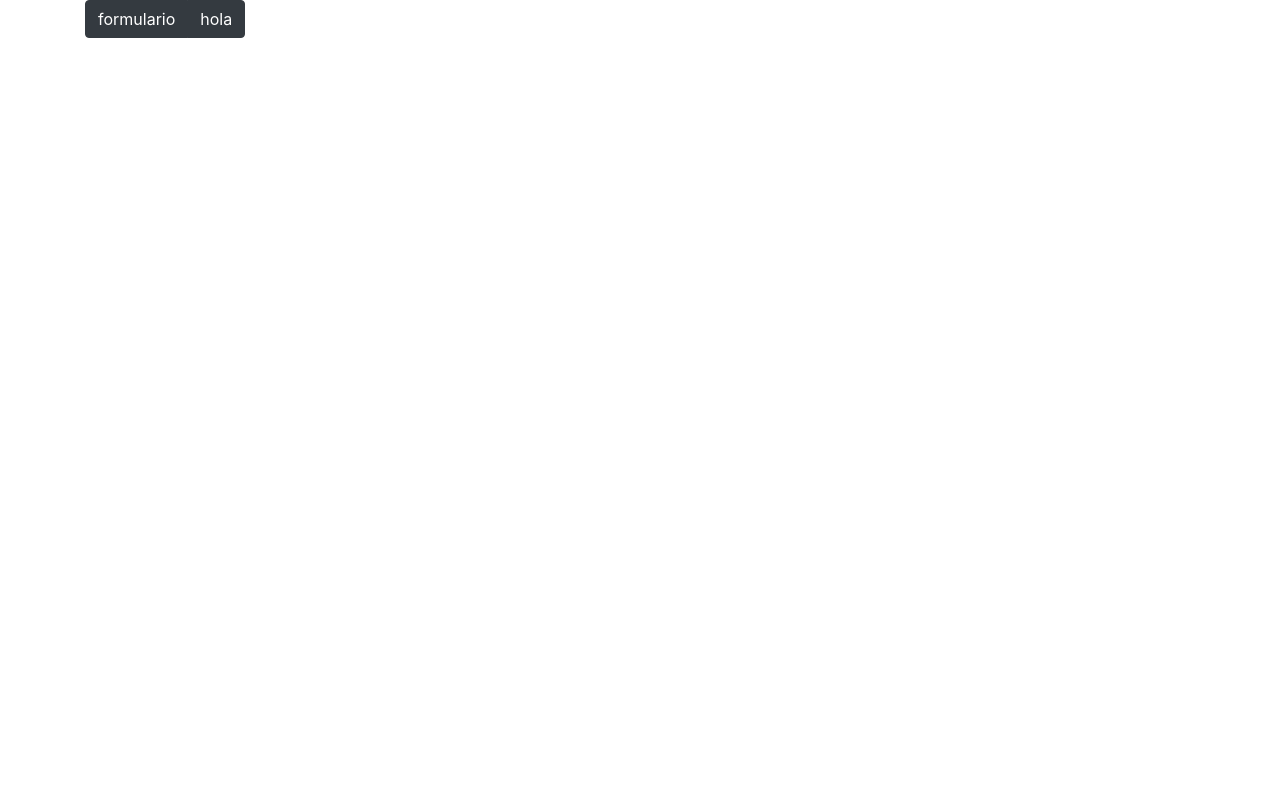
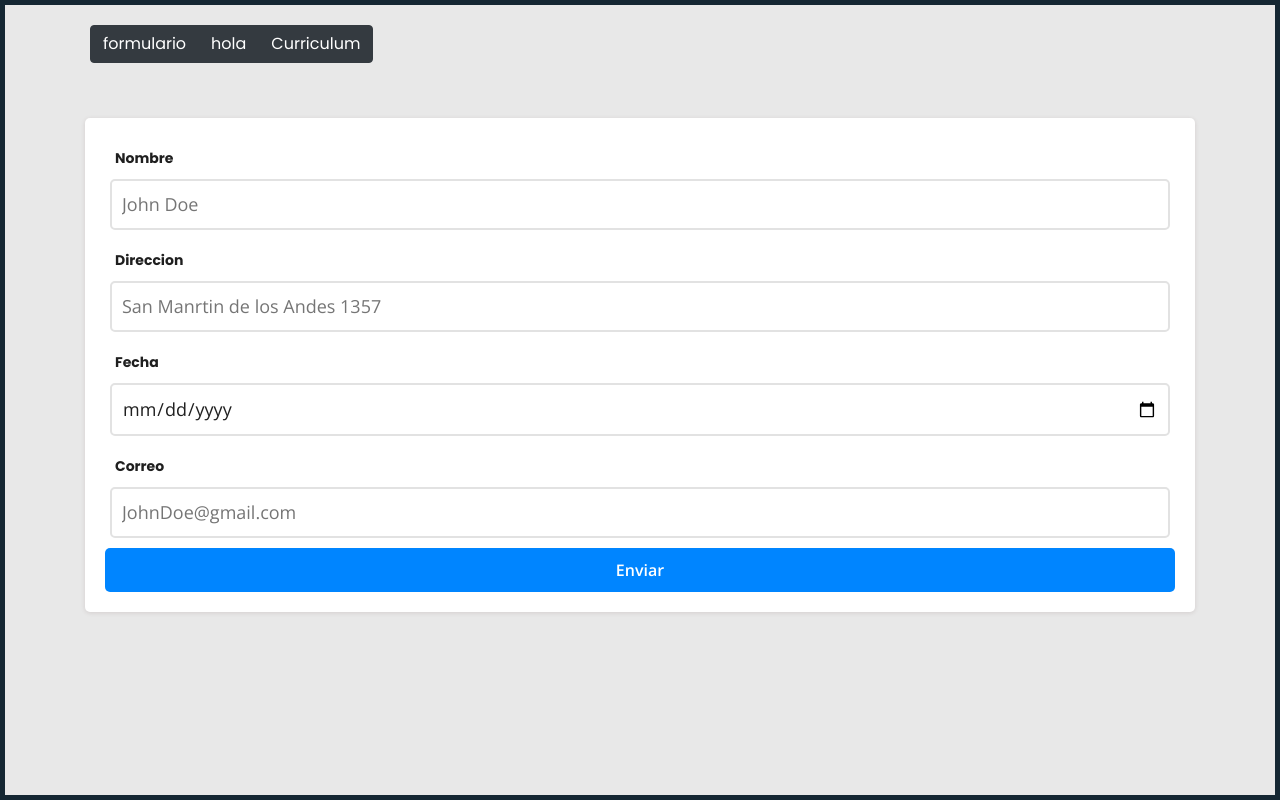
Before and after one commit to PatricioAGB/versel_react, a React (Create React App) app: page /curriculum in a window 1280 px wide. Before the commit this address had no page. Built offline with nearby package versions, Linux system fonts and the light colour scheme.

Commit message:
Agregado de Formulario curriculum

```diff
--- a/src/App.js
+++ b/src/App.js
@@ -1,6 +1,8 @@
 import React from "react";
+import Curriculum from './components/Curriculum';
 import FormsPeople from "./components/FormsPeople";
 import Hola from "./components/Hola";
+
 import {
   BrowserRouter,
   Routes,
@@ -22,6 +24,9 @@ function App() {
           <Link to="hola" className="btn btn-dark" >
           hola
           </Link>
+          <Link to="curriculum" className="btn btn-dark" >
+          Curriculum
+          </Link>
         </div>
         <Routes>
           <Route path="/" exact />
@@ -29,6 +34,8 @@ function App() {
           <Route path="/formulario" element={<FormsPeople />} />
           {/* seleccionamos la ruta */}
           <Route path="/hola" element={<Hola />} />
+          {/* seleccionamos la ruta */}
+          <Route path="/curriculum" element={<Curriculum />} />
         </Routes>
       </div>
     </BrowserRouter>
--- /dev/null
+++ b/src/Curriculum.css
@@ -0,0 +1,95 @@
+@import url('https://fonts.googleapis.com/css2?family=Open+Sans:wght@400;600&display=swap');
+
+* {
+	padding: 5px;
+	margin: 10;
+	box-sizing: border-box;
+}
+
+body {
+	background: #E8E8E8;
+	font-family: 'Open Sans', sans-serif;
+}
+
+.contenedor {
+	min-height: 100vh;
+	display: flex;
+	align-items: flex-start;
+	justify-content: center;
+}
+
+ .formulario {
+	min-width: 600px;
+	margin-top: 50px;
+	background: #fff;
+	border-radius: 5px;
+	padding: 20px;
+	box-shadow: rgba(105, 72, 72, 0.16) 0px 1px 4px;
+}
+
+/* .formulario > div {
+	margin-bottom: 20px;
+} */
+
+.formulario label {
+	display: block;
+	font-weight: 600;
+	font-size: 14px;
+	margin-bottom: 5px;
+	color: #1f1f1f;
+}
+
+
+
+.formulario input,
+.formulario textarea {
+	font-family: 'Open Sans', sans-serif;
+	width: 100%;
+	border-radius: 5px;
+	border: 2px solid #e2e2e2;
+	font-size: 18px;
+	padding: 10px;
+	margin-bottom: 5px;
+	color: #1f1f1f;
+}
+
+.formulario input:focus {
+	outline: none;
+	border: 2px solid #0085FF;
+}
+
+.formulario .error {
+	color: #e92b2d;
+	font-weight: 600;
+	font-size: 12px;
+}
+
+.formulario button[type="submit"] {
+	display: block;
+	background: #0085FF;
+	font-weight: 600;
+	font-family: 'Open Sans', sans-serif;
+	border: none;
+	cursor: pointer;
+	width: 100%;
+	padding: 10px;
+	border-radius: 5px;
+	color: #fff;
+	font-size: 16px;
+	transition: .3s ease all;
+}
+
+.formulario button[type="submit"]:hover {
+	background: #0051ff;
+}
+
+.formulario .exito {
+	text-align: center;
+	font-size: 14px;
+	padding-top: 20px;
+	color: #02a802;
+}
+
+.formulario input[type="radio"] {
+	width: auto;
+}
--- /dev/null
+++ b/src/components/Curriculum.jsx
@@ -0,0 +1,95 @@
+import React, {useState} from 'react';
+import { Formik, Form, Field, ErrorMessage } from 'formik';
+
+const Curriculum = () => {
+  const [formularioEnviado, cambiarFormularioEnviado] = useState(false);
+  return (
+    <>
+      <Formik
+        initialValues={{
+          nombre: '',
+          direccion: '',
+          correo: '',
+          fecha: '',
+         }}
+        validate={(valores)=> {
+          let errores={};
+          if(!valores.nombre){
+            errores.nombre='Porfavor ingresa Nombre';
+          } else if(!/^[a-zA-ZÀ-ÿ\s]{1,40}$/.test(valores.nombre)) {
+            errores.nombre='El usuario tiene que ser de 4 a 16 digitos y solo puede contener numeros, letras y guion bajo.';
+          }
+          if(!valores.direccion){
+            errores.direccion='Porfavor ingresa direccion';
+          } else if(!/^[a-zA-ZÀ-ÿ\s]{1,40}$/.test(valores.direccion)) {
+            errores.direccion='El usuario tiene que ser de 4 a 16 digitos y solo puede contener numeros, letras y guion bajo.';
+          }
+
+
+          if(!valores.correo){
+            errores.correo='Porfavor ingresa correo';
+          } else if(!/^[a-zA-Z0-9_.+-]+@[a-zA-Z0-9-]+\.[a-zA-Z0-9-.]+$/.test(valores.correo)) {
+            errores.correo='El correo solo puede tener letras, numeros, puntos , guiones y gion bajo.';
+          }
+          return errores;
+        }}
+        onSubmit={(valores, {resetForm}) => {
+            resetForm();
+
+            // console.log(valores);
+            //  console.log('Formulario enviado');
+            alert(JSON.stringify(valores));
+             cambiarFormularioEnviado(true);
+             setTimeout(()=> cambiarFormularioEnviado(false),5000);
+      }}>
+        {({values,errors , touched, handleChange, handleBlur}) => (
+          <Form className="formulario">
+            <div>
+              <label htmlFor="nombre">Nombre</label>
+              <Field
+                type="text"
+                id="nombre"
+                name="nombre"
+                placeholder="John Doe"
+                />
+                <ErrorMessage name="nombre" component={()=>(<div className='error'>{errors.nombre}</div>)}/>
+            </div>
+            <div>
+              <label htmlFor="direccion">Direccion</label>
+              <Field
+                type="text"
+                id="direccion"
+                name="direccion"
+                placeholder="San Manrtin de los Andes 1357"
+                />
+                <ErrorMessage name="direccion" component={()=>(<div className='error'>{errors.direccion}</div>)}/>
+            </div>
+            <div>
+              <label htmlFor="fecha">Fecha</label>
+              <Field
+                type="date"
+                id="fecha"
+                name="fecha"
+                placeholder="fecha de nacimiento"
+                />
+                <ErrorMessage name="fecha" component={()=>(<div className='error'>{errors.fecha}</div>)}/>
+            </div>
+            <div>
+              <label htmlFor="correo">Correo</label>
+              <Field
+                type="text"
+                id="correo"
+                name="correo"
+                placeholder="JohnDoe@gmail.com"
+                />
+                <ErrorMessage name="correo" component={()=>(<div className='error'>{errors.correo}</div>)}/>
+            </div>
+            <button type="submit"> Enviar</button>
+            {formularioEnviado && <p className="exito">Formulario enviado con exito!</p>}
+          </Form>
+        )}
+      </Formik>
+    </>
+  );
+}
+export default Curriculum;
--- a/src/index.css
+++ b/src/index.css
@@ -1,13 +1,151 @@
-body {
-  margin: 0;
-  font-family: -apple-system, BlinkMacSystemFont, 'Segoe UI', 'Roboto', 'Oxygen',
-    'Ubuntu', 'Cantarell', 'Fira Sans', 'Droid Sans', 'Helvetica Neue',
-    sans-serif;
-  -webkit-font-smoothing: antialiased;
-  -moz-osx-font-smoothing: grayscale;
+@import url('https://fonts.googleapis.com/css2?family=Poppins:wght@300;400;500;700;900&display=swap');
+
+*, body {
+    font-family: 'Poppins', sans-serif;
+    font-weight: 400;
+    -webkit-font-smoothing: antialiased;
+    text-rendering: optimizeLegibility;
+    -moz-osx-font-smoothing: grayscale;
+    margin-left:auto;
+     margin-right:auto;
 }
 
-code {
-  font-family: source-code-pro, Menlo, Monaco, Consolas, 'Courier New',
-    monospace;
+html, body {
+    height: 100%;
+    background-color: #152733;
+    overflow: hidden;
 }
+
+
+.form-holder {
+      display: flex;
+      flex-direction: column;
+      justify-content: center;
+      align-items: center;
+      text-align: center;
+      min-height: 100vh;
+}
+
+.form-holder .form-content {
+    position: relative;
+    text-align: center;
+    display: -webkit-box;
+    display: -moz-box;
+    display: -ms-flexbox;
+    display: -webkit-flex;
+    display: flex;
+    -webkit-justify-content: center;
+    justify-content: center;
+    -webkit-align-items: center;
+    align-items: center;
+    padding: 60px;
+}
+
+.form-content .form-items {
+    border: 3px solid #fff;
+    padding: 40px;
+    display: inline-block;
+    width: 100%;
+    min-width: 540px;
+    -webkit-border-radius: 10px;
+    -moz-border-radius: 10px;
+    border-radius: 10px;
+    text-align: left;
+    -webkit-transition: all 0.4s ease;
+    transition: all 0.4s ease;
+}
+
+.form-content h3 {
+    color: #fff;
+    text-align: left;
+    font-size: 28px;
+    font-weight: 600;
+    margin-bottom: 5px;
+}
+
+.form-content h3.form-title {
+    margin-bottom: 30px;
+}
+
+.form-content p {
+    color: #fff;
+    text-align: left;
+    font-size: 17px;
+    font-weight: 300;
+    line-height: 20px;
+    margin-bottom: 30px;
+}
+
+
+.form-content label, .was-validated .form-check-input:invalid~.form-check-label, .was-validated .form-check-input:valid~.form-check-label{
+    color: #fff;
+}
+
+.form-content input[type=text], .form-content input[type=password], .form-content input[type=email], .form-content select {
+    width: 100%;
+    padding: 9px 20px;
+    text-align: left;
+    border: 0;
+    outline: 0;
+    border-radius: 6px;
+    background-color: #fff;
+    font-size: 15px;
+    font-weight: 300;
+    color: #8D8D8D;
+    -webkit-transition: all 0.3s ease;
+    transition: all 0.3s ease;
+    margin-top: 16px;
+}
+
+
+.btn-primary{
+    background-color: #6C757D;
+    outline: none;
+    border: 0px;
+     box-shadow: none;
+}
+
+.btn-primary:hover, .btn-primary:focus, .btn-primary:active{
+    background-color: #495056;
+    outline: none !important;
+    border: none !important;
+     box-shadow: none;
+}
+
+.form-content textarea {
+    position: static !important;
+    width: 100%;
+    padding: 8px 20px;
+    border-radius: 6px;
+    text-align: left;
+    background-color: #fff;
+    border: 0;
+    font-size: 15px;
+    font-weight: 300;
+    color: #8D8D8D;
+    outline: none;
+    resize: none;
+    height: 120px;
+    -webkit-transition: none;
+    transition: none;
+    margin-bottom: 14px;
+}
+
+.form-content textarea:hover, .form-content textarea:focus {
+    border: 0;
+    background-color: #ebeff8;
+    color: #8D8D8D;
+}
+
+.mv-up{
+    margin-top: -9px !important;
+    margin-bottom: 8px !important;
+}
+
+.invalid-feedback{
+    color: #ff606e;
+}
+
+.valid-feedback{
+   color: #2acc80;
+}
--- a/src/index.js
+++ b/src/index.js
@@ -1,6 +1,7 @@
 import React from 'react';
 import ReactDOM from 'react-dom';
 import './index.css';
+import './Curriculum.css';
 import App from './App';
 import reportWebVitals from './reportWebVitals';
 
```
Also changed, not shown: 1 other file (tests, documents, lock files or other folders).
